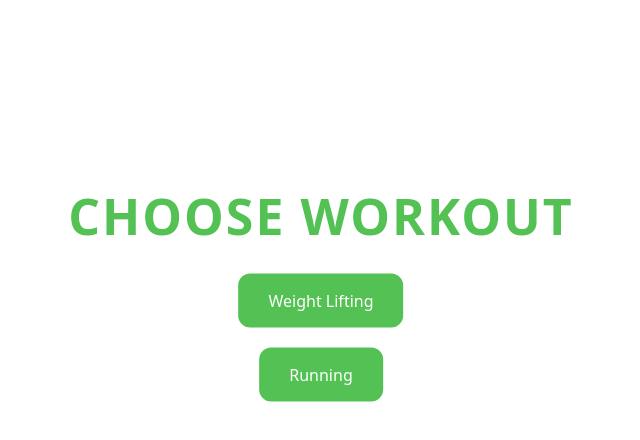
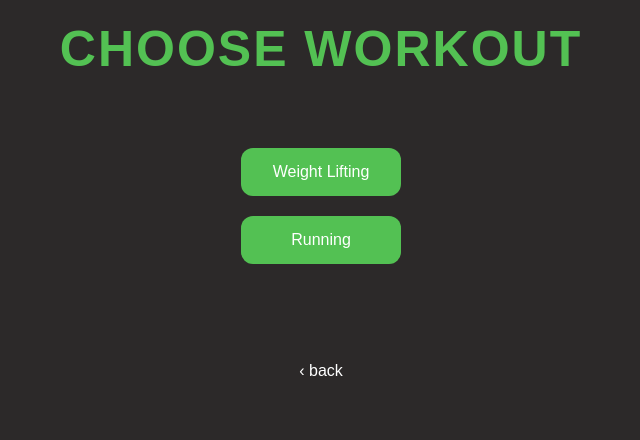
Before and after one commit to Pranillama/Calloused, a React (Vite) app: page /workout in a window 1280 px wide. Shown: the top 440 px of the page, without its empty margins (319-959 px from the left). Built offline with nearby package versions, Linux system fonts and the light colour scheme.

Commit message:
made an workoutlist component and 2 new pages (weightlifting),(running)

```diff
--- a/src/App.css
+++ b/src/App.css
@@ -1,14 +1,13 @@
 /*src/App.css*/
+
 .home-container {
-  font-family: Arial, sans-serif;
-  /*border: 2px solid white;*/
   padding: 10px;
   text-align: center;
-  position: absolute;
-  top: 40%;
-  left: 50%;
-  transform: translate(-50%, -50%);
 }
+.quote {
+  color: white;
+}
+
 h1 {
   font-size: 50px;
   margin: 0;
@@ -34,6 +33,8 @@ h1 {
   font-size: 16px;
   cursor: pointer;
   border-radius: 12px;
+  width: 100px;
+  margin-bottom: 20px;
 }
 .selector-container {
   display: flex;
@@ -41,10 +42,6 @@ h1 {
   align-items: center; /* center horizontally */
   gap: 20px; /* space between buttons */
   padding: 20px;
-  position: absolute;
-  top: 40%;
-  left: 50%;
-  transform: translate(-50%, -50%);
 }
 .previous {
   text-decoration: none;
@@ -55,3 +52,9 @@ h1 {
 .previous:hover {
   color: #53c153;
 }
+.workout-lists {
+  display: flex;
+  flex-direction: column;
+  padding: 50px;
+  text-align: center;
+}
--- a/src/App.jsx
+++ b/src/App.jsx
@@ -1,6 +1,8 @@
 import Home from "./pages/Home";
 import "./App.css";
 import WorkoutSelector from "./pages/WorkoutSelector";
+import WeightLiftingLog from "./pages/WeightLiftingLog";
+import RunningLog from "./pages/RunningLog";
 //import { useState } from "react";
 import { BrowserRouter as Router, Routes, Route } from "react-router-dom";
 function App() {
@@ -9,6 +11,8 @@ function App() {
       <Routes>
         <Route path="/" element={<Home />} />
         <Route path="/workout" element={<WorkoutSelector />} />
+        <Route path="/weightlifting" element={<WeightLiftingLog />} />
+        <Route path="/running" element={<RunningLog />} />
       </Routes>
     </Router>
   );
@@ -16,3 +20,4 @@ function App() {
 export default App;
 // after this try to learn using the dynamic routing skills to route dynamically
 // like using useparams
+// appright for backend
--- /dev/null
+++ b/src/components/WorkoutLists.jsx
@@ -0,0 +1,25 @@
+//import { useState } from "react";
+import "../App.css";
+import Button from "../components/Buttons";
+import { useNavigate } from "react-router-dom";
+
+function WorkoutLists() {
+  const navigate = useNavigate();
+  //regular array for now
+  const workouts = [
+    { name: "Weight Lifting", Route: "/weightlifting" },
+    { name: "Running", Route: "/running" },
+  ];
+  // this is a react way of rendering the lists in array( need key)
+  return (
+    <div className="workout-lists">
+      {workouts.map((workout, index) => (
+        <Button key={index} onClick={() => navigate(workout.Route)}>
+          {workout.name}
+        </Button>
+      ))}
+    </div>
+  );
+}
+
+export default WorkoutLists;
--- a/src/index.css
+++ b/src/index.css
@@ -1,63 +1,12 @@
-:root {
-  font-family: system-ui, Avenir, Helvetica, Arial, sans-serif;
-  line-height: 1.5;
-  font-weight: 400;
-
-  color-scheme: light dark;
-  color: rgba(255, 255, 255, 0.87);
-  background-color: #242424;
-
-  font-synthesis: none;
-  text-rendering: optimizeLegibility;
-  -webkit-font-smoothing: antialiased;
-  -moz-osx-font-smoothing: grayscale;
-}
-
-a {
-  font-weight: 500;
-  color: #646cff;
-  text-decoration: inherit;
-}
-a:hover {
-  color: #535bf2;
-}
-
 body {
-  margin: 0;
-  display: flex;
+  font-family: Arial, sans-serif;
   place-items: center;
-  min-width: 320px;
+  min-width: 100vw;
+  background-color: rgb(44, 41, 41);
   min-height: 100vh;
 }
 
-button {
-  border-radius: 8px;
-  border: 1px solid transparent;
-  padding: 0.6em 1.2em;
-  font-size: 1em;
-  font-weight: 500;
-  font-family: inherit;
-  background-color: #1a1a1a;
-  cursor: pointer;
-  transition: border-color 0.25s;
+* {
+  margin: 0;
+  padding: 0;
 }
-button:hover {
-  border-color: #646cff;
-}
-button:focus,
-button:focus-visible {
-  outline: 4px auto -webkit-focus-ring-color;
-}
-
-@media (prefers-color-scheme: light) {
-  :root {
-    color: #213547;
-    background-color: #ffffff;
-  }
-  a:hover {
-    color: #747bff;
-  }
-  button {
-    background-color: #f9f9f9;
-  }
-}
--- a/src/pages/Home.jsx
+++ b/src/pages/Home.jsx
@@ -7,7 +7,9 @@ function Home() {
   return (
     <div className="home-container">
       <h1> CALLOUSED </h1>
-      <p className="quote">💪stay hard!</p>
+      <p className="quote" style={{ marginTop: 10 }}>
+        💪stay hard!
+      </p>
 
       <div className="exercise-section">
         <Button onClick={() => navigate("/workout")}>Exercises</Button>
--- /dev/null
+++ b/src/pages/RunningLog.jsx
@@ -0,0 +1,8 @@
+function RunningLog() {
+  return (
+    <div>
+      <h1>Welcome to Running</h1>;
+    </div>
+  );
+}
+export default RunningLog;
--- /dev/null
+++ b/src/pages/WeightLiftingLog.jsx
@@ -0,0 +1,8 @@
+function WeightLiftingLog() {
+  return (
+    <div>
+      <h1>Welcome to Weight Lifting</h1>;
+    </div>
+  );
+}
+export default WeightLiftingLog;
--- a/src/pages/WorkoutSelector.jsx
+++ b/src/pages/WorkoutSelector.jsx
@@ -1,15 +1,15 @@
 //import { useState } from "react";
-import Button from "../components/Buttons";
+
 import "../App.css";
 import { useNavigate } from "react-router-dom";
-
+import WorkoutLists from "../components/WorkoutLists";
 function WorkoutSelector() {
   const navigate = useNavigate();
+
   return (
     <div className="selector-container">
-      <h1> CHOOSE WORKOUT </h1>
-      <Button>Weight Lifting</Button>
-      <Button>Running</Button>
+      <h1> CHOOSE WORKOUT</h1>
+      <WorkoutLists />
       <a href="#" className="previous" onClick={() => navigate("/")}>
         &#8249; back
       </a>
```
Also changed, not shown: 1 other file (tests, documents, lock files or other folders).
